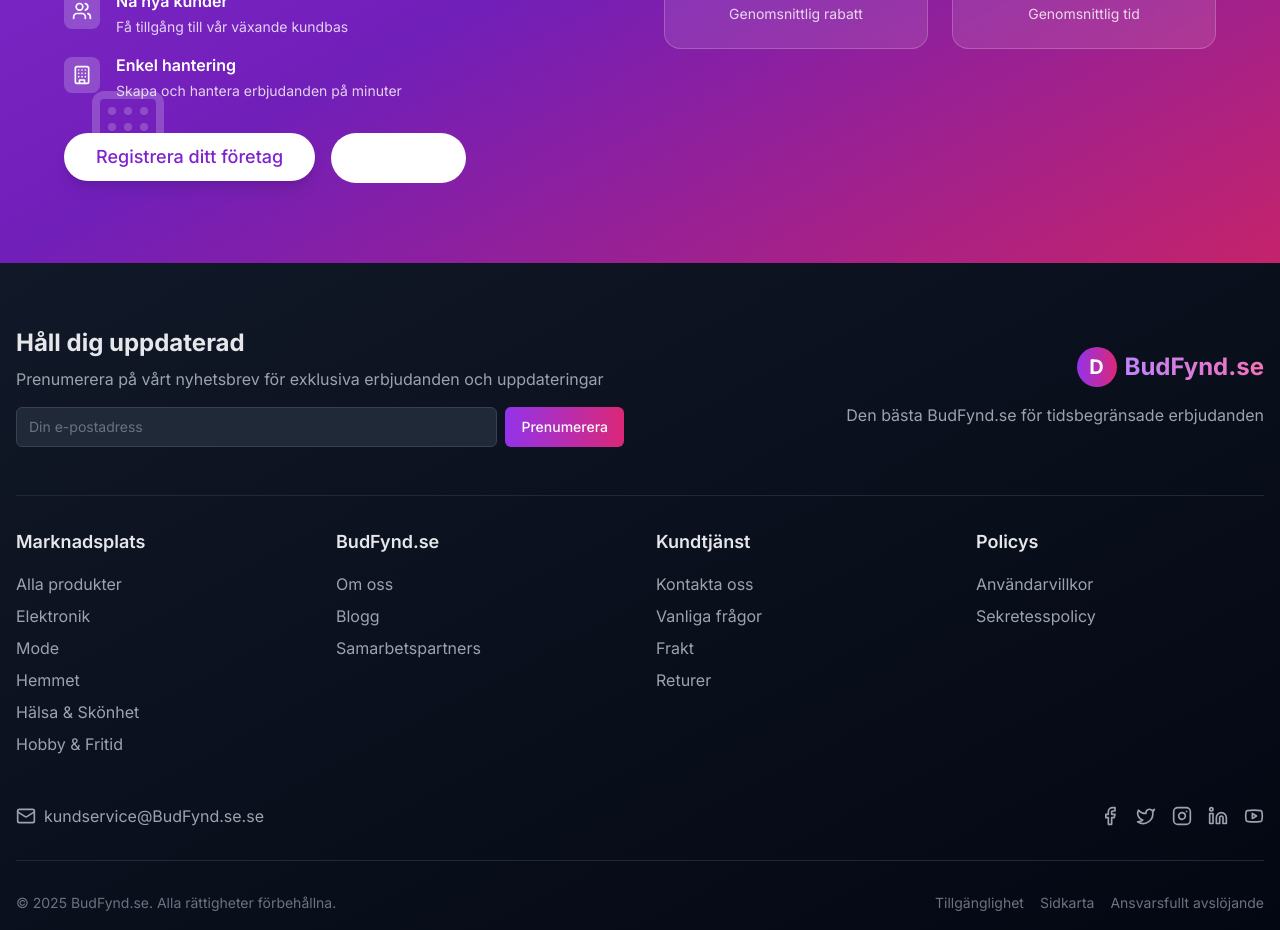
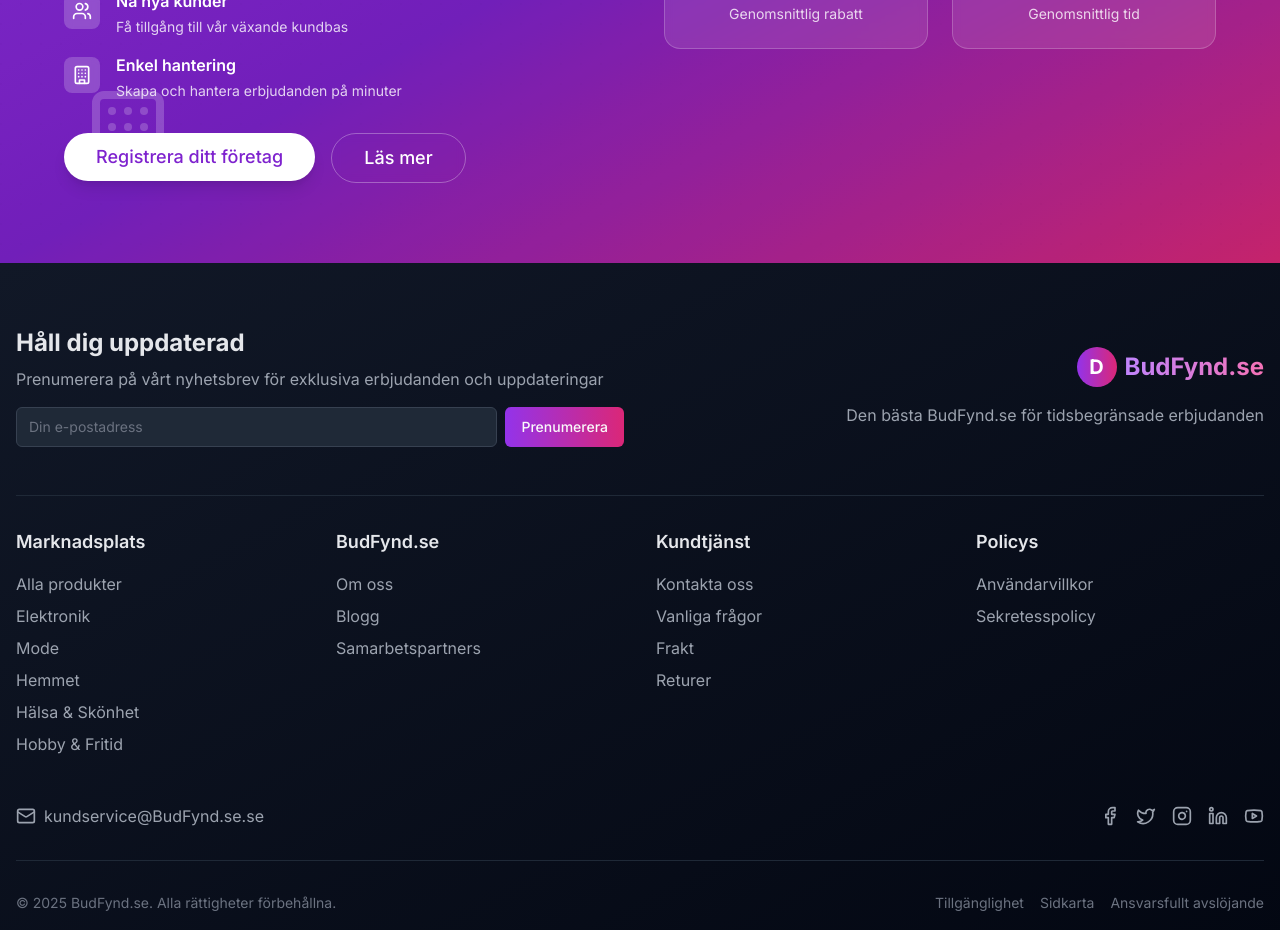
Before and after one commit to LuckyLBP/open-marketplace, a Next.js app: page / in a window 1280 px wide. Shown: the part 1920-2850 px from the top of the page. Built offline with nearby package versions, Linux system fonts and the light colour scheme; no server answers; the database is empty.

Commit message:
button change

```diff
--- a/components/business-cta-section.tsx
+++ b/components/business-cta-section.tsx
@@ -97,7 +97,7 @@ export function BusinessCTASection() {
                   <Button
                     variant="outline"
                     size="lg"
-                    className="border-white/30 text-white hover:bg-white/10 backdrop-blur-sm px-8 py-6 text-lg rounded-full"
+                    className="border-white/30 bg-transparent text-white hover:bg-white/10 backdrop-blur-sm px-8 py-6 text-lg rounded-full"
                   >
                     Läs mer
                   </Button>
```
